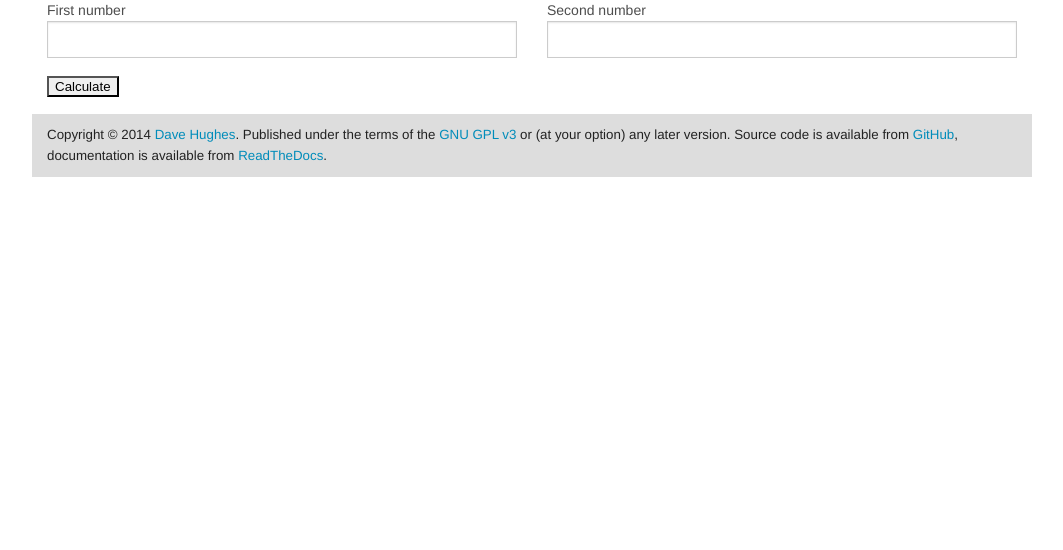
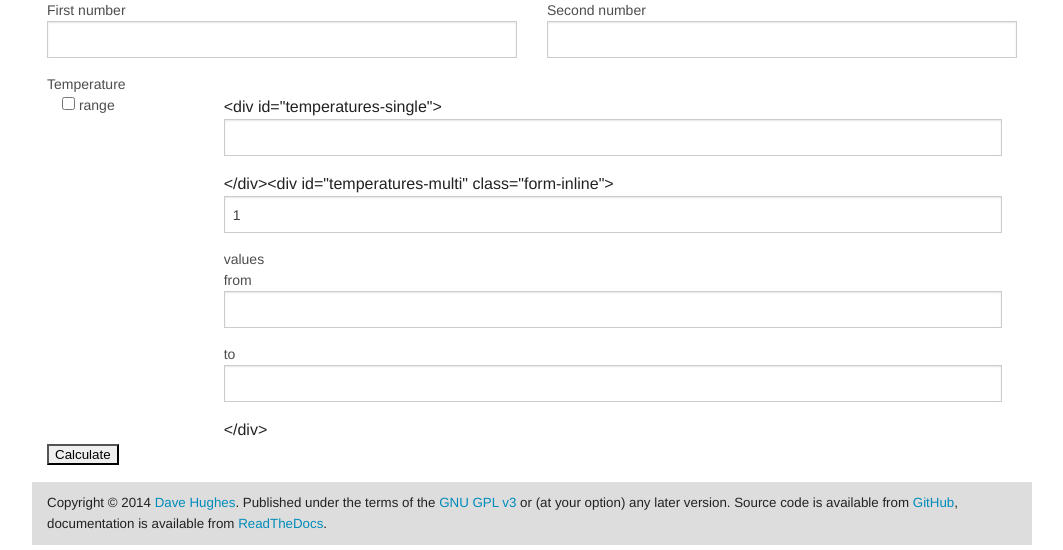
Before and after one commit to waveform-computing/umansysprop, a Flask app: page /tool/test in a window 1280 px wide. Shown: the part 250-800 px from the top of the page, without its empty margins (108-1171 px from the left). Run offline with Flask 2, Linux system fonts and the light colour scheme; some libraries are stand-ins or nearby versions.

Commit message:
Quick test of FloatRangeField

```diff
--- a/umansysprop/server.py
+++ b/umansysprop/server.py
@@ -65,7 +65,7 @@
 
     # Present the tool's input form, or execute the tool's handler callable
     # based on whether the HTTP request is a GET or a POST
-    form = mod.Form(request.form)
+    form = mod.HandlerForm(request.form)
     if request.method == 'POST' and form.validate():
         return jsonify(mod.handler(**form.data))
     return render_template(
--- a/umansysprop/templates/test.html
+++ b/umansysprop/templates/test.html
@@ -9,4 +9,9 @@
     {{ render_field(form.number2) }}
   </div>
 </div>
+<div class="row">
+  <div class="small-12 columns">
+    {{ render_field(form.temperatures) }}
+  </div>
+</div>
 {% endblock %}
--- a/umansysprop/tools/test.py
+++ b/umansysprop/tools/test.py
@@ -31,15 +31,14 @@
 str = type('')
 
 
-from wtforms import Form as BaseForm
-from wtforms.fields.html5 import IntegerField
-from wtforms.validators import InputRequired
+from ..forms import *
 
 
-class Form(BaseForm):
+class HandlerForm(Form):
     number1 = IntegerField('First number', validators=[InputRequired()])
     number2 = IntegerField('Second number', validators=[InputRequired()])
+    temperatures = FloatRangeField('Temperature', validators=[InputRequired(), NumberRange(min=0.0, max=100.0)])
 
 
-def handler(number1, number2):
-    return {'result': number1 + number2}
+def handler(number1, number2, temperatures):
+    return {'result': number1 + number2, 'range': list(temperatures)}
```
